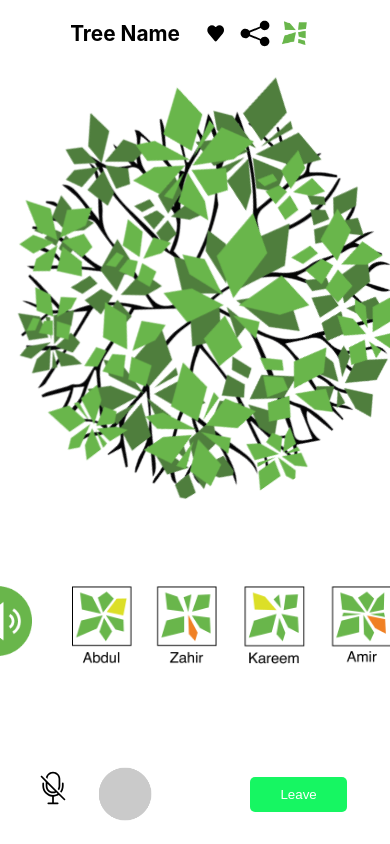
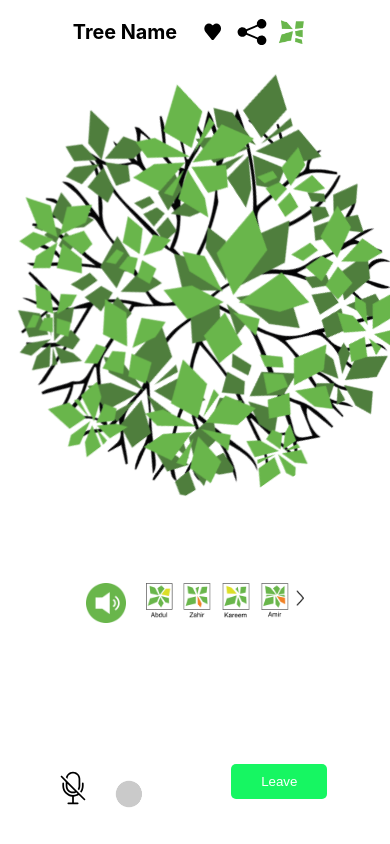
Before and after one commit to heyou88/easyrider, a React (Create React App) app: page / in a window 390 px wide. Shown: the top 844 px of the page. Built offline with nearby package versions, Linux system fonts and the light colour scheme.

Commit message:
update the size to fit the screen

```diff
--- a/src/App.css
+++ b/src/App.css
@@ -1,3 +1,24 @@
+@media screen and (max-width: 768px) {
+  .App-header {
+    font-size: calc(8px + 2vmin);
+  }
+
+  .tree-name {
+    font-size: calc(12px + 2vmin);
+  }
+}
+
+/* For larger screens, increase the font size */
+@media screen and (min-width: 1200px) {
+  .App-header {
+    font-size: calc(12px + 2vmin);
+  }
+
+  .tree-name {
+    font-size: calc(16px + 2vmin);
+  }
+}
+
 .App {
   text-align: center;
 }
@@ -29,19 +50,33 @@
 .speakers{
   display: flex;
   align-items: flex-start;
-  justify-content: space-between;;
+  justify-content: center;;
   margin-top: 10vh;
 }
 
 .sound-button{
-  height: 70px;
+  height: 60px;
 }
 .speaker-avatar { /* Adjust the size as needed */
-  height: 90px; /* Adjust the size as needed */
+  height: 60px; /* Adjust the size as needed */
 }
 
 .speaker-avatar {
   margin-left: 40px; /* Adjust the spacing as needed */
+}
+@media screen and (max-width: 768px) {
+  .speakers {
+    justify-content: space-between; /* Set the items to spread out on smaller screens */
+  }
+
+  .sound-button,
+  .speaker-avatar {
+    height: 40px; /* Reduce the size of the sound-button and speaker-avatar for smaller screens */
+  }
+
+  .speaker-avatar {
+    margin-left: 20px; /* Reduce the spacing between the sound-button and speaker-avatar for smaller screens */
+  }
 }
 
 @media (prefers-reduced-motion: no-preference) {
@@ -75,7 +110,7 @@
 }
 .bottom{
   display: flex;
-  align-items: center;
+  align-items: flex-start;
   justify-content: space-between;
   margin-top:auto;
   padding: 20px 0;
@@ -84,7 +119,7 @@
 .mute {
   display: flex;
   align-items: center;
-  margin-right: 30px; /* Add spacing between the mute text and the toggle button */
+  margin-right: 50px; /* Add spacing between the mute text and the toggle button */
 }
 
 .mute-icon{
@@ -95,7 +130,7 @@
 
 .toggle-button {
    /* Increase the width of the toggle-button */
-  height: 60px; /* Adjust the width as needed */
+  height: 30px; /* Adjust the width as needed */
 }
 
 .leave-button {
@@ -106,6 +141,7 @@
   padding: 10px 30px;
   border-radius: 5px;
   cursor: pointer;
+  margin-left: 30px;
 }
 
 .leave-button:hover {
```
